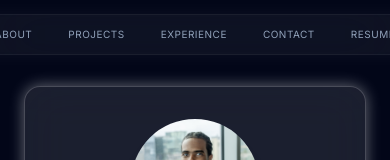
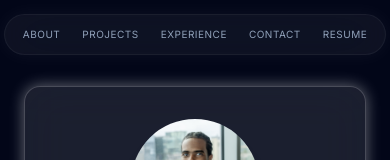
Before and after one commit to nabiladem/portfolio, a React (Vite) app: page / in a window 390 px wide. Shown: the top 160 px of the page. Built offline with nearby package versions, Linux system fonts and the light colour scheme.

Commit message:
Adjust nav bar spacing on mobile

```diff
--- a/src/App.jsx
+++ b/src/App.jsx
@@ -269,7 +269,7 @@ function App() {
           className={`px-2 py-1.5 rounded-full border transition-all duration-500 pointer-events-auto backdrop-blur-xl flex items-center ${scrolled ? 'bg-slate-950/40 border-white/10 shadow-[0_8px_32px_0_rgba(0,0,0,0.8)]' : 'bg-white/5 border-white/5 shadow-[0_0_20px_0_rgba(255,255,255,0.05)]'}`}
         >
           <ul
-            className="flex items-center gap-1 md:gap-2"
+            className="flex items-center gap-0.5 md:gap-2"
             onMouseLeave={() => setHoveredLink(null)}
           >
             {navLinks.map((link) => (
@@ -290,7 +290,7 @@ function App() {
                   target={link.isExternal ? "_blank" : undefined}
                   rel={link.isExternal ? "noopener noreferrer" : undefined}
                   onMouseEnter={() => setHoveredLink(link.name)}
-                  className={`relative z-10 block px-4 py-1.5 text-[10px] md:text-xs font-sans uppercase tracking-wider transition-colors duration-300 ${hoveredLink === link.name ? 'text-white' : 'text-slate-400'}`}
+                  className={`relative z-10 block px-2.5 md:px-4 py-1.5 text-[10px] md:text-xs font-sans uppercase tracking-wider transition-colors duration-300 ${hoveredLink === link.name ? 'text-white' : 'text-slate-400'}`}
                   onClick={(e) => {
                     if (link.isExternal) return;
 
```
